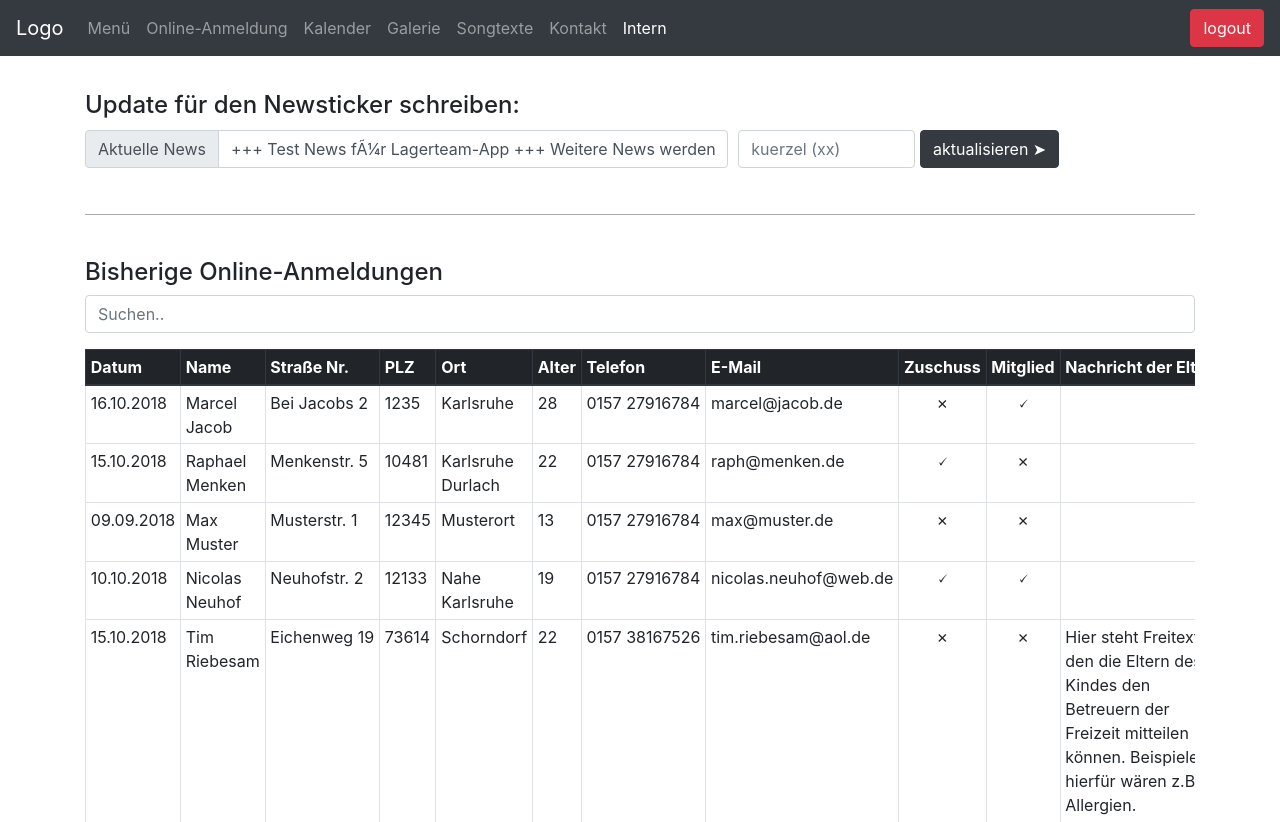
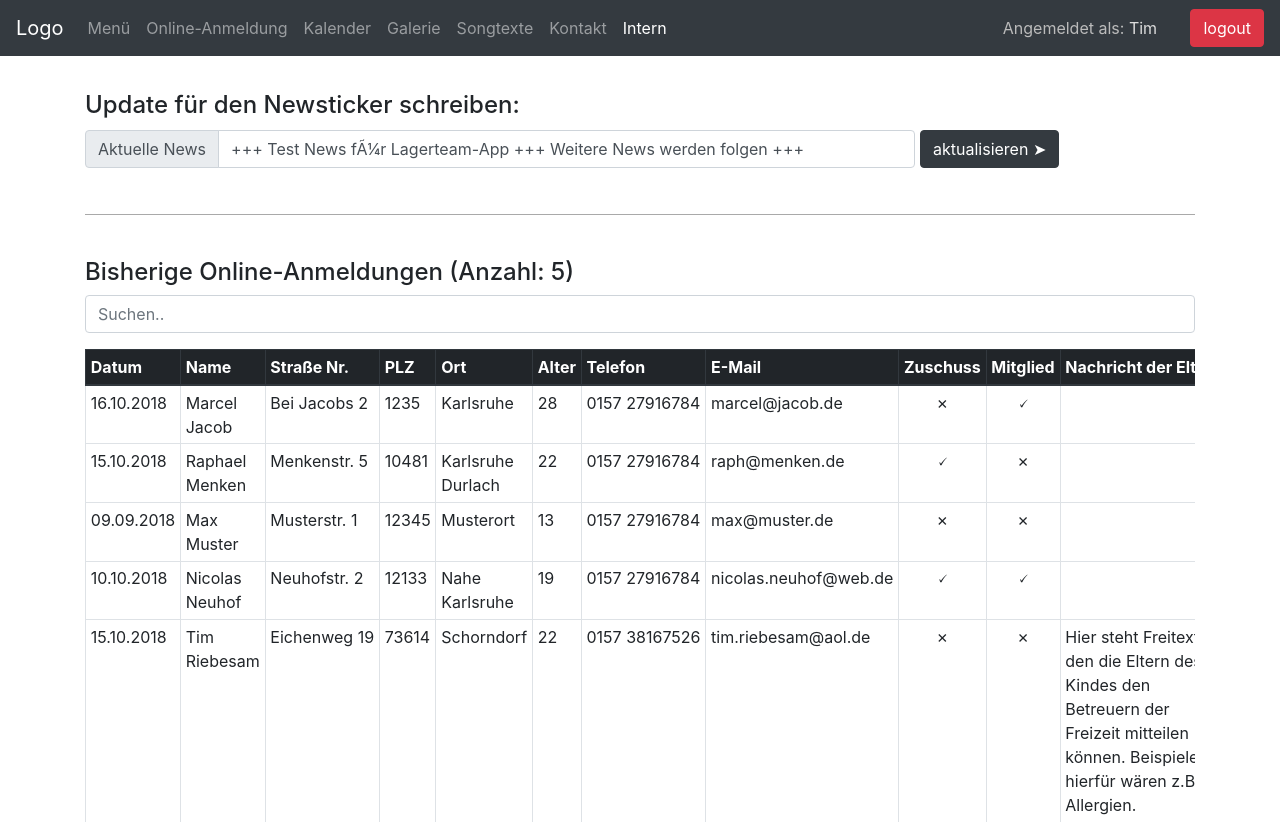
Before and after one commit to marceljakob/LagerteamApp, a PHP site: page /intern.php in a window 1280 px wide. Shown: the top 822 px of the page. Run offline with PHP 8.4, Linux system fonts and the light colour scheme; a user stored in the database is signed in; data comes from the database, SQL or seed files in the repository; some libraries are stand-ins or nearby versions.

Commit message:
TR: Update der Datei intern.php
WAS ÄNDERT SICH FÜR DEN ANWENDER?
1. Im oberen Eck erscheint nun eine anzeigen des Users der angemeldet ist.
2. Das Feld kuerzel beim Updaten des Newstickers wurde entfernt und die Länge des Textfeldes für den Text wurde erhöht.
3. Es wird nun die Anzahl der bisherigen Online-Anmeldungen in der Überschrift der Tabelle angezeigt.

WAS ÄNDERT SICH AM QUELLCODE?
1. Der username aus der session wird in eine Variable gespeichert.
2. Alle Anweidungen die das kuerzel des Newstickers betreffen wurden entfernt.
3. Anstelle des kuerzels wird nun der username an die Datenbank übertragen.
4. Klassen userInfo und user werden genutzt um oben rechts den angemeldeten User anzuzeigen.
5. Eine SQL-Abfrage wurde oberhalb der Tabelle eingefügt um die Anzahl der bisherigen Anmeldungen zu ermitteln.
Diese werden in dem Titel der Tabelle ausgegeben.

```diff
--- a/LagerteamApp/www/intern.php
+++ b/LagerteamApp/www/intern.php
@@ -14,6 +14,8 @@ if(!isset($_SESSION["username"]))
     exit;
 }
 
+$user = $_SESSION["username"];
+
 /*
 Update des Newstickers an Server
 Prüfen ob POST-Message existiert
@@ -24,10 +26,9 @@ SQL-Befehl erstellen und an Datenbank übermitteln
 */
 if(!empty($_POST['newsText'])) {
     $newsText = $_POST["newsText"];
-    $newsKuerzel = strtolower($_POST["newsKuerzel"]);
     $newsDate = date('Y-m-d H:i:s');
-    if($newsText != "" && $newsKuerzel != ""){
-        $sql_sendNews = "INSERT INTO newsticker (text, kuerzel, datum) VALUES ('$newsText', '$newsKuerzel', '$newsDate')";
+    if($newsText != ""){
+        $sql_sendNews = "INSERT INTO newsticker (text, user, datum) VALUES ('$newsText', '$user', '$newsDate')";
         $result_sendNews = $conn->query($sql_sendNews);
     }
 }
@@ -85,6 +86,7 @@ if ($result_getNews->num_rows > 0) {
                 <a class="nav-item nav-link active" href="">Intern <span class="sr-only">(current)</span></a>
             </div>
         </div>
+        <div class="userInfo">Angemeldet als: <div class="user"><?php echo $user ?></div></div>
         <a href="logoutIntern.php"><button class="btn btn-danger">logout</button></a>
     </nav>
 
@@ -107,7 +109,7 @@ if ($result_getNews->num_rows > 0) {
                 -->
                 <form action="intern.php" method="post">
                     <div class="form-row">
-                        <div class="col-md-7">
+                        <div class="col-md-9">
                             <label class="sr-only" for="inlineFormInputGroup">NewstickerText</label>
                             <div class="input-group">
                                 <div class="input-group-prepend">
@@ -115,9 +117,6 @@ if ($result_getNews->num_rows > 0) {
                                 </div>
                                 <input type="text" class="form-control" id="newstickerUpdate" name="newsText" aria-describedby="Newsticker Update" placeholder="News hier eintragen" value="<?php echo $newstickerText; ?>" id="inlineFormInputGroup" required>
                             </div>
-                        </div>
-                        <div class="col-md-2">
-                            <input type="text" class="form-control" id="newstickerKuerzel" name="newsKuerzel" aria-describedby="Newsticker Kuerzel" placeholder="kuerzel (xx)" maxlength="2" required>
                         </div>
                         <button class="btn btn-dark" type="submit">aktualisieren ➤</button>
                     </div>
@@ -128,9 +127,18 @@ if ($result_getNews->num_rows > 0) {
 
         <!-- Zweite Section Intern onlineAnmeldungen -->
         <section class="container container-navbar-fixed hidden" id="onlineAnmeldungen">
+           <?php
+                $sql_getAnzahl = "SELECT COUNT(anmeldung_id) AS anzahl FROM anmeldungen";
+                $result_getAnzahl = $conn->query($sql_getAnzahl);
+
+                if ($result_getAnzahl->num_rows > 0) {
+                    $row_getAnzahl = $result_getAnzahl->fetch_assoc();
+                    $anzahl = $row_getAnzahl["anzahl"];
+                }
+            ?>
             <!--Überschrift Section-->
             <h4>
-                Bisherige Online-Anmeldungen
+                Bisherige Online-Anmeldungen <?php echo "(Anzahl: " . $anzahl . ")"; ?>
             </h4>
             <!--
             Tabelle mit allen in der Datenbank hinterlegten Anmeldungen.
```
